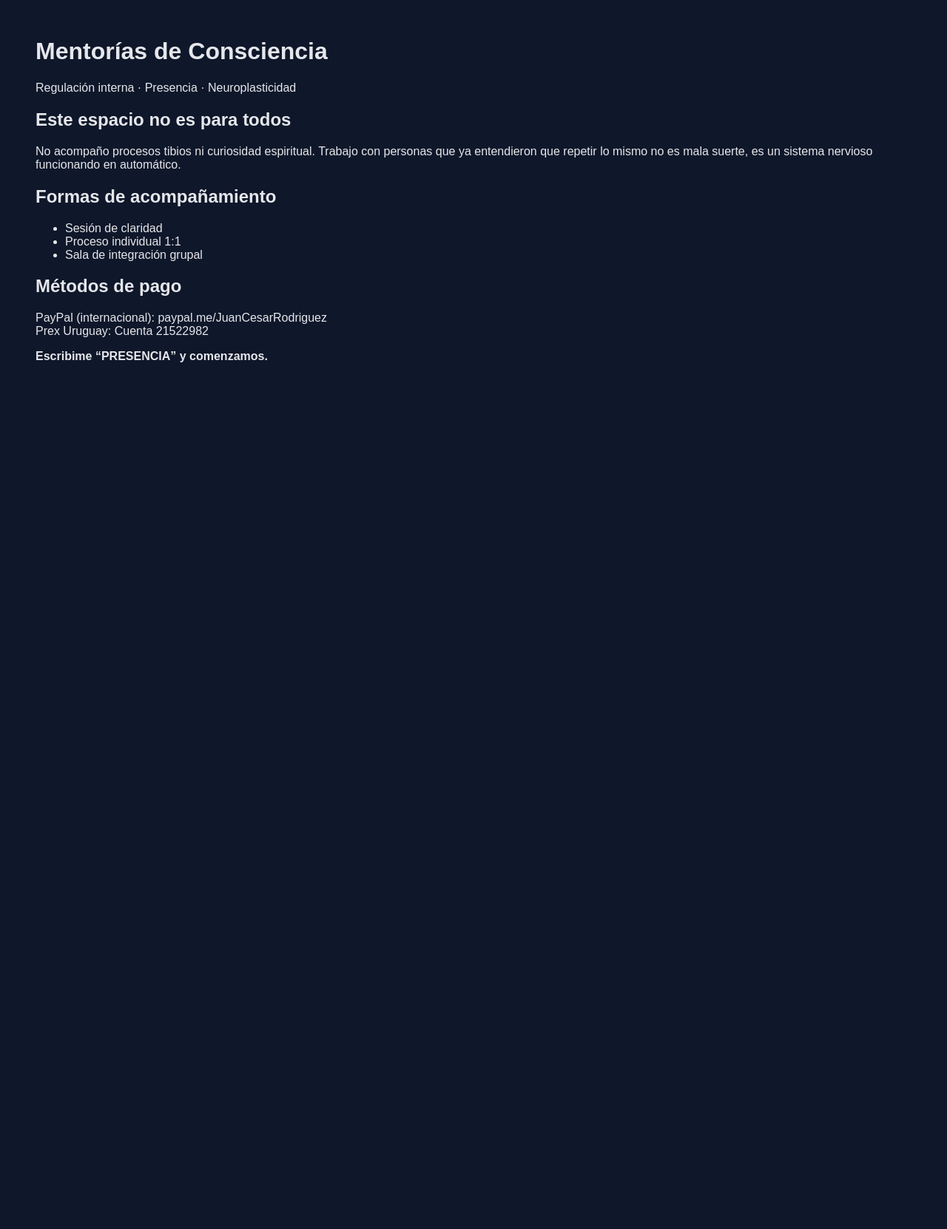
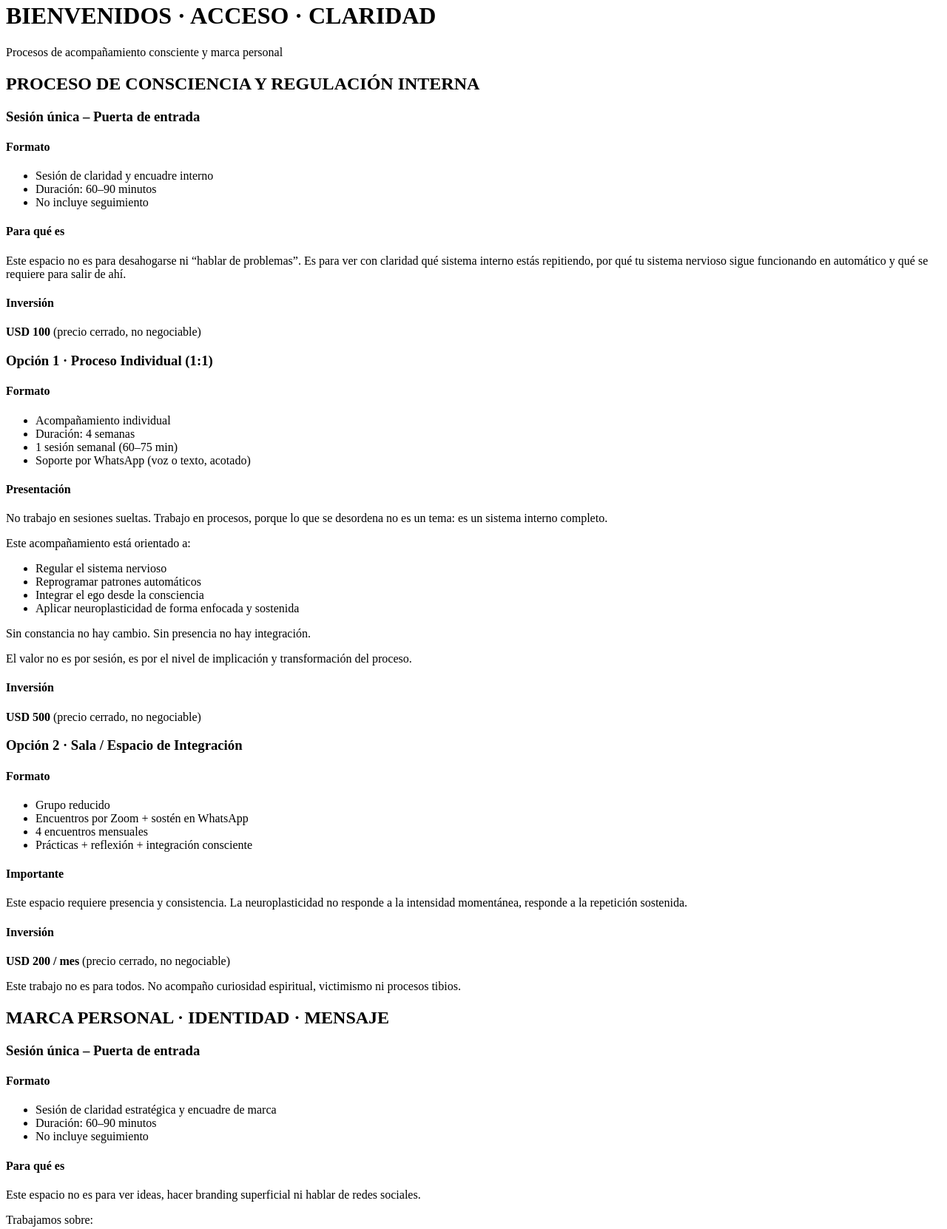
Before and after one commit to SebastianCesarOk/SebastianCesarOk.github.io, a plain HTML site: page index.html in a window 1280 px wide. Shown: the part 18-1680 px from the top of the page at 74% size. Before the commit the page ends 800 px from the top, so only its background shows below. Drawn offline with Linux system fonts and the light colour scheme.

Commit message:
Update index.html

```diff
--- a/index.html
+++ b/index.html
@@ -2,35 +2,216 @@
 <html lang="es">
 <head>
   <meta charset="UTF-8">
-  <title>Seba César · Mentorías de Consciencia</title>
   <meta name="viewport" content="width=device-width, initial-scale=1.0">
+  <title>Mentorías | Presencia, Amor Propio & Marca Personal</title>
+  <meta name="description" content="Procesos de consciencia, regulación interna y construcción de marca personal desde la identidad y la presencia.">
 </head>
-<body style="font-family: Arial; background:#0f172a; color:#e5e7eb; padding:40px">
+<body>
 
-<h1>Mentorías de Consciencia</h1>
-<p>Regulación interna · Presencia · Neuroplasticidad</p>
+  <header>
+    <h1>BIENVENIDOS · ACCESO · CLARIDAD</h1>
+    <p>Procesos de acompañamiento consciente y marca personal</p>
+  </header>
 
-<h2>Este espacio no es para todos</h2>
+  <main>
+
+    <!-- ===================== -->
+    <!-- CONSCIENCIA -->
+    <!-- ===================== -->
+
+    <section>
+      <h2>PROCESO DE CONSCIENCIA Y REGULACIÓN INTERNA</h2>
+
+      <article>
+        <h3>Sesión única – Puerta de entrada</h3>
+
+        <h4>Formato</h4>
+        <ul>
+          <li>Sesión de claridad y encuadre interno</li>
+          <li>Duración: 60–90 minutos</li>
+          <li>No incluye seguimiento</li>
+        </ul>
+
+        <h4>Para qué es</h4>
         <p>
-No acompaño procesos tibios ni curiosidad espiritual.
-Trabajo con personas que ya entendieron que repetir lo mismo
-no es mala suerte, es un sistema nervioso funcionando en automático.
+          Este espacio no es para desahogarse ni “hablar de problemas”.
+          Es para ver con claridad qué sistema interno estás repitiendo,
+          por qué tu sistema nervioso sigue funcionando en automático
+          y qué se requiere para salir de ahí.
         </p>
 
-<h2>Formas de acompañamiento</h2>
+        <h4>Inversión</h4>
+        <p><strong>USD 100</strong> (precio cerrado, no negociable)</p>
+      </article>
+
+      <article>
+        <h3>Opción 1 · Proceso Individual (1:1)</h3>
+
+        <h4>Formato</h4>
         <ul>
-<li>Sesión de claridad</li>
-<li>Proceso individual 1:1</li>
-<li>Sala de integración grupal</li>
+          <li>Acompañamiento individual</li>
+          <li>Duración: 4 semanas</li>
+          <li>1 sesión semanal (60–75 min)</li>
+          <li>Soporte por WhatsApp (voz o texto, acotado)</li>
         </ul>
 
-<h2>Métodos de pago</h2>
+        <h4>Presentación</h4>
         <p>
-PayPal (internacional): paypal.me/JuanCesarRodriguez<br>
-Prex Uruguay: Cuenta 21522982
+          No trabajo en sesiones sueltas. Trabajo en procesos,
+          porque lo que se desordena no es un tema: es un sistema interno completo.
         </p>
 
-<p><strong>Escribime “PRESENCIA” y comenzamos.</strong></p>
+        <p>Este acompañamiento está orientado a:</p>
+        <ul>
+          <li>Regular el sistema nervioso</li>
+          <li>Reprogramar patrones automáticos</li>
+          <li>Integrar el ego desde la consciencia</li>
+          <li>Aplicar neuroplasticidad de forma enfocada y sostenida</li>
+        </ul>
+
+        <p>
+          Sin constancia no hay cambio.
+          Sin presencia no hay integración.
+        </p>
+
+        <p>
+          El valor no es por sesión, es por el nivel de implicación y
+          transformación del proceso.
+        </p>
+
+        <h4>Inversión</h4>
+        <p><strong>USD 500</strong> (precio cerrado, no negociable)</p>
+      </article>
+
+      <article>
+        <h3>Opción 2 · Sala / Espacio de Integración</h3>
+
+        <h4>Formato</h4>
+        <ul>
+          <li>Grupo reducido</li>
+          <li>Encuentros por Zoom + sostén en WhatsApp</li>
+          <li>4 encuentros mensuales</li>
+          <li>Prácticas + reflexión + integración consciente</li>
+        </ul>
+
+        <h4>Importante</h4>
+        <p>
+          Este espacio requiere presencia y consistencia.
+          La neuroplasticidad no responde a la intensidad momentánea,
+          responde a la repetición sostenida.
+        </p>
+
+        <h4>Inversión</h4>
+        <p><strong>USD 200 / mes</strong> (precio cerrado, no negociable)</p>
+      </article>
+
+      <p>
+        Este trabajo no es para todos.
+        No acompaño curiosidad espiritual, victimismo ni procesos tibios.
+      </p>
+    </section>
+
+    <!-- ===================== -->
+    <!-- MARCA PERSONAL -->
+    <!-- ===================== -->
+
+    <section>
+      <h2>MARCA PERSONAL · IDENTIDAD · MENSAJE</h2>
+
+      <article>
+        <h3>Sesión única – Puerta de entrada</h3>
+
+        <h4>Formato</h4>
+        <ul>
+          <li>Sesión de claridad estratégica y encuadre de marca</li>
+          <li>Duración: 60–90 minutos</li>
+          <li>No incluye seguimiento</li>
+        </ul>
+
+        <h4>Para qué es</h4>
+        <p>
+          Este espacio no es para ver ideas, hacer branding superficial
+          ni hablar de redes sociales.
+        </p>
+
+        <p>Trabajamos sobre:</p>
+        <ul>
+          <li>Identidad real vs personaje</li>
+          <li>Mensaje confuso vs mensaje claro</li>
+          <li>Bloqueos internos al mostrarse</li>
+          <li>Desorden entre lo que sos, lo que decís y lo que ofrecés</li>
+        </ul>
+
+        <h4>Inversión</h4>
+        <p><strong>USD 100</strong> (precio cerrado, no negociable)</p>
+      </article>
+
+      <article>
+        <h3>Opción 1 · Proceso Individual (1:1)</h3>
+
+        <p>
+          No trabajo marcas como imagen ni como estrategia aislada.
+          Trabajo identidad, comunicación y coherencia como un solo sistema.
+        </p>
+
+        <ul>
+          <li>Definir identidad y posicionamiento real</li>
+          <li>Ordenar mensaje y narrativa personal</li>
+          <li>Desbloquear miedo, autojuicio y exposición</li>
+          <li>Alinear vida, contenido y servicio</li>
+          <li>Construir una marca que conecte y convierta sin forzar</li>
+        </ul>
+
+        <h4>Inversión</h4>
+        <p><strong>USD 500</strong> (precio cerrado, no negociable)</p>
+      </article>
+
+      <article>
+        <h3>Opción 2 · Sala / Espacio de Marca Personal</h3>
+
+        <ul>
+          <li>Grupo reducido</li>
+          <li>Encuentros por Zoom + sostén en WhatsApp</li>
+          <li>4 encuentros mensuales</li>
+          <li>Trabajo práctico + claridad estratégica + integración</li>
+        </ul>
+
+        <h4>Inversión</h4>
+        <p><strong>USD 200 / mes</strong> (precio cerrado, no negociable)</p>
+      </article>
+    </section>
+
+    <!-- ===================== -->
+    <!-- PAGOS -->
+    <!-- ===================== -->
+
+    <section>
+      <h2>Métodos de Pago</h2>
+
+      <ul>
+        <li>
+          <strong>Prex Uruguay</strong><br>
+          Titular: Juan Cesar<br>
+          Cuenta Prex: 21522982
+        </li>
+        <li>
+          <strong>PayPal</strong><br>
+          Titular: Juan Sebastián Cesar Rodriguez<br>
+          Usuario: @JuanCesarRodriguez
+        </li>
+      </ul>
+
+      <p>
+        El cupo se reserva únicamente con el pago confirmado.
+        Los precios son cerrados y no negociables.
+      </p>
+    </section>
+
+  </main>
+
+  <footer>
+    <p>© Marca Personal — Presencia y Claridad</p>
+  </footer>
 
 </body>
 </html>
```
Lines whose indentation alone changed are shown as unchanged.
